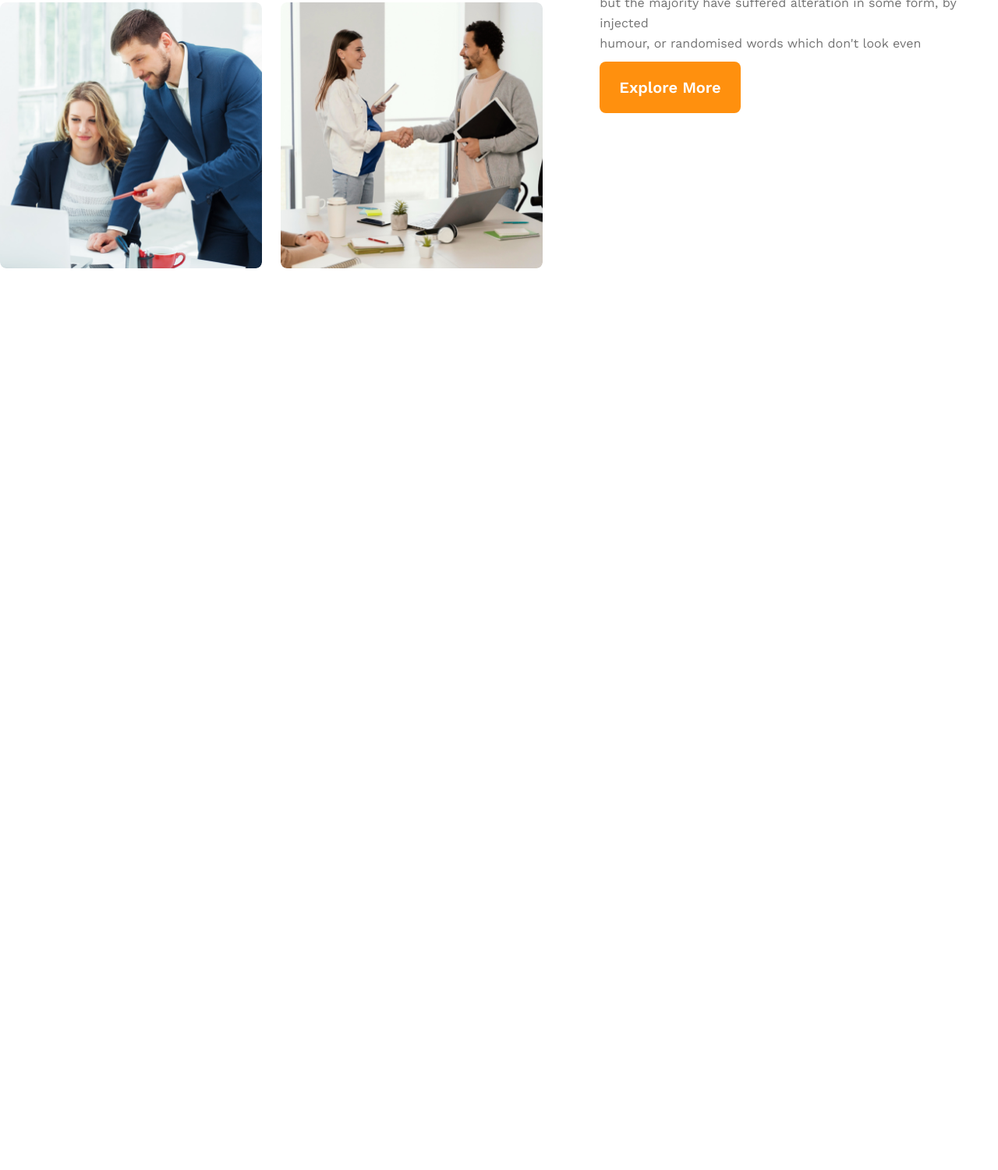
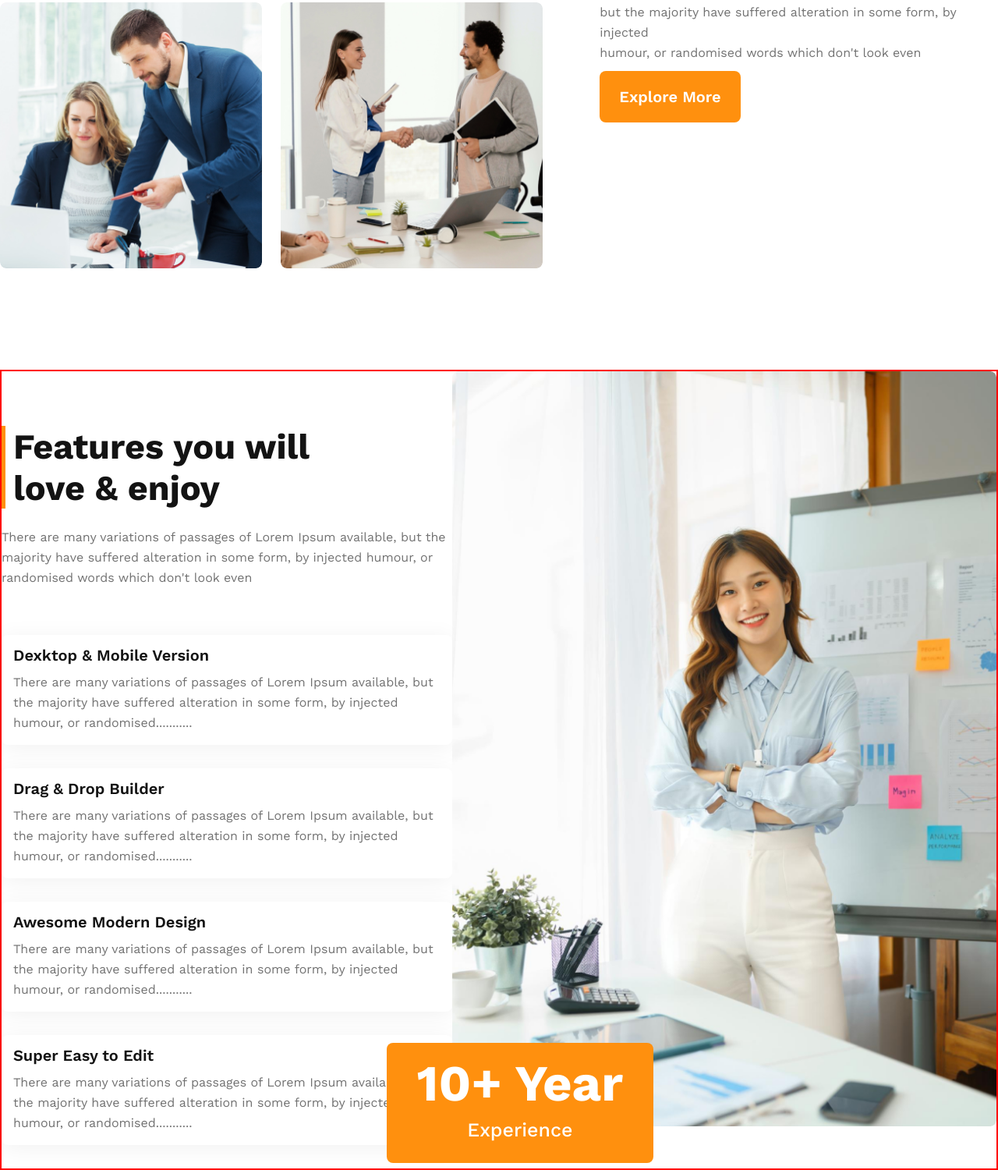
Before and after one commit to maruf-git/g3-architects-responsive-website, a plain HTML site: page index.html in a window 1280 px wide. Shown: the part 1613-3113 px from the top of the page at 78% size. Before the commit the page ends 2087 px from the top, so only its background shows below. Drawn offline with nearby package versions, Linux system fonts and the light colour scheme.

Commit message:
completed features enjoy section style

```diff
--- a/index.html
+++ b/index.html
@@ -61,7 +61,8 @@
                 </div>
             </div>
             <div class="our-features-right">
-                <h3 class="features-title"><span id="quick-list">Quick list </span>of Our<br> <span id="features">Features</span></h3>
+                <h3 class="features-title"><span id="quick-list">Quick list </span>of Our<br> <span
+                        id="features">Features</span></h3>
                 <p class="features-description description">
                     There are many variations of passages of Lorem Ipsum available,<br> but the majority have suffered
                     alteration in some form, by injected<br> humour, or randomised words which don't look even
@@ -70,6 +71,70 @@
             </div>
         </section>
         <!-- our features section ends -->
+
+        <!-- features-enjoy section starts -->
+        <section class="features-enjoy">
+            <div class="features-left">
+                <div class="features-title-content">
+                    <h3 class="features-title">
+                        Features you will <br> love & enjoy
+                    </h3>
+                    <p class="features-decription">
+                        There are many variations of passages of Lorem Ipsum available, but the<br>majority have
+                        suffered alteration in some form, by injected humour, or<br>randomised words which don't look
+                        even
+                    </p>
+                </div>
+                <div class="feature-card">
+                    <h4 class="feature-card-title">
+                        Dexktop & Mobile Version
+                    </h4>
+                    <p class="feature-card-description">
+                        There are many variations of passages of Lorem Ipsum available, but the majority have suffered
+                        alteration in some form, by injected humour, or randomised...........
+                    </p>
+                </div>
+                <div class="feature-card">
+                    <h4 class="feature-card-title">
+                        Drag & Drop Builder
+                    </h4>
+                    <p class="feature-card-description">
+                        There are many variations of passages of Lorem Ipsum available, but the majority have suffered
+                        alteration in some form, by injected humour, or randomised...........
+                    </p>
+                </div>
+                <div class="feature-card">
+                    <h4 class="feature-card-title">
+                        Awesome Modern Design
+                    </h4>
+                    <p class="feature-card-description">
+                        There are many variations of passages of Lorem Ipsum available, but the majority have suffered
+                        alteration in some form, by injected humour, or randomised...........
+                    </p>
+                </div>
+                <div class="feature-card">
+                    <h4 class="feature-card-title">
+                        Super Easy to Edit
+                    </h4>
+                    <p class="feature-card-description">
+                        There are many variations of passages of Lorem Ipsum available, but the majority have suffered
+                        alteration in some form, by injected humour, or randomised...........
+                    </p>
+                </div>
+            </div>
+            <div class="features-right">
+                <div class="img-container">
+                    <img src="images/architect.png" alt="">
+                </div>
+                <div class="experience-card">
+                    <h2 class="experience-year">10+ Year</h2>
+                    <p id="experience">Experience</p>
+                </div>
+            </div>
+
+        </section>
+
+        <!-- features-enjoy section ends -->
     </main>
     <footer>
 
--- a/styles/g3-architects.css
+++ b/styles/g3-architects.css
@@ -161,7 +161,106 @@
     color: rgb(255, 144, 14);
 }
 
+/* features-enjoy section style */
+.features-enjoy {
+    max-width: 1440px;
+    margin: 0 auto;
+    border: 2px solid red;
+    display: flex;
+    justify-content: space-between;
+}
+
+.features-left {
+    width: 586px;
+    padding-top: 70px;
+}
+
+.features-title-content {
+    margin-bottom: 60px;
+}
+
+.features-title {
+    color: rgb(19, 19, 19);
+    font-family: Work Sans;
+    font-size: 2.81rem;
+    font-weight: 700;
+    line-height: 53px;
+    margin-bottom: 24px;
+    border-left: 5px solid rgb(255, 144, 14);
+    padding-left: 10px;
+}
+
+.features-decription {
+    color: rgb(114, 114, 114);
+    font-family: Work Sans;
+    font-size: 1rem;
+    font-weight: 400;
+    line-height: 26px;
+}
+
+.feature-card {
+    padding: 15px;
+    border-radius: 8px;
+    box-shadow: 0px 4px 30px 0px rgba(0, 0, 0, 0.06);
+    background: rgb(255, 255, 255);
+    margin-bottom: 30px;
+}
+
+.feature-card-title {
+    color: rgb(19, 19, 19);
+    font-family: Work Sans;
+    font-size: 1.25rem;
+    font-weight: 600;
+    line-height: 23px;
+    margin-bottom: 10px;
+}
+
+.feature-card-description {
+    color: rgb(114, 114, 114);
+    font-family: Work Sans;
+    font-size: 1rem;
+    font-weight: 400;
+    line-height: 26px;
+}
+.features-right{
+    position:relative;
+}
+.experience-card {
+    display: flex;
+    flex-direction: column;
+    justify-content: center;
+    align-items: center;
+    background: rgb(255, 144, 14);
+    border-radius: 8px;
+    width: 342px;
+    height: 154px;
+    position: absolute;
+    bottom: 7px;
+    left: -84px;
+}
+
+.experience-year {
+    font-family: Work Sans;
+    color: rgb(255, 255, 255);
+    font-weight: 700;
+    font-size: 4.06rem;
+    line-height: 70px;
+      text-align:center;
+
+}
+
+#experience {
+    font-family: Work Sans;
+    color: rgb(255, 255, 255);
+    font-weight: 500;
+    font-size: 1.56rem;
+    line-height: 50px;
+    text-align:center;
+
+}
+
 /* responsive media queries */
+
 /* small devices */
 @media only screen and (max-width:576px) {
 
@@ -184,7 +283,7 @@
     /* our features section responsive*/
     .our-features {
         flex-direction: column;
-        gap:30px;
+        gap: 30px;
     }
 
     .our-features-left {
@@ -224,8 +323,9 @@
     /* our features section responsive*/
     .our-features {
         flex-direction: column;
-        gap:30px;
+        gap: 30px;
     }
+
     .our-features-left {
         grid-template-columns: repeat(2, 1fr);
     }
```
